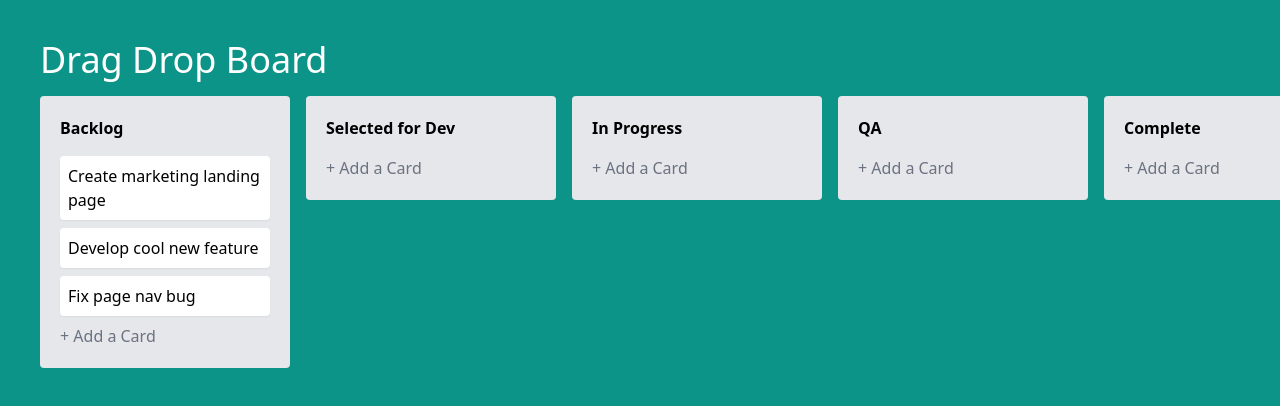
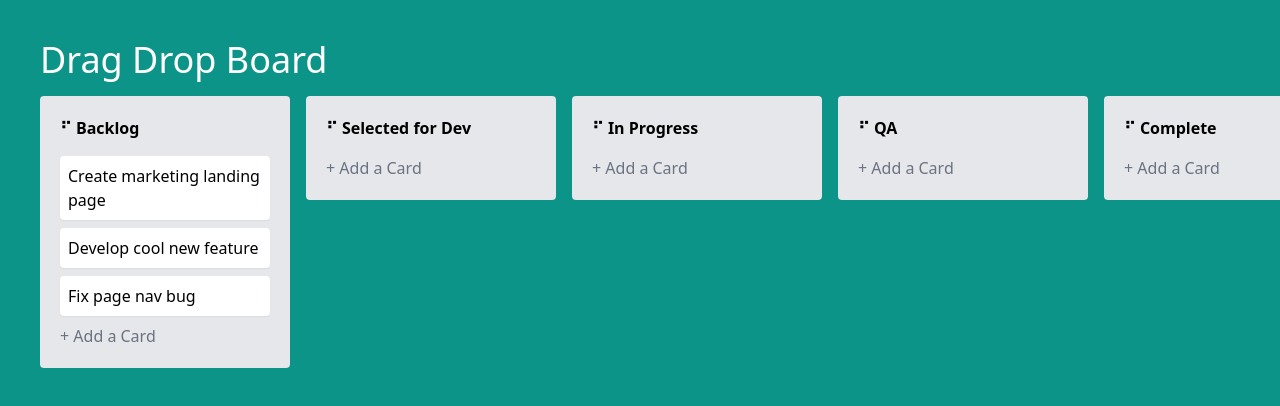
Before and after one commit to Sviut/nuxt-drag-drop, a Nuxt app: page / in a window 1280 px wide. Shown: the top 406 px of the page. Built offline with nearby package versions, Linux system fonts and the light colour scheme.

Commit message:
update drag handler

```diff
--- a/components/DragHandle.vue
+++ b/components/DragHandle.vue
@@ -1,8 +1,3 @@
 <template>
   <span class="drag-handler cursor-move"> ⠋ </span>
 </template>
-<script>
-export default {
-  name: 'DragHandle'
-}
-</script>
--- a/components/TrelloBoard.vue
+++ b/components/TrelloBoard.vue
@@ -2,6 +2,7 @@
 import draggable from 'vuedraggable'
 import { nanoid } from 'nanoid'
 import { Column } from '~/types'
+import DragHandle from '~/components/DragHandle.vue'
 
 const columns = ref<Column[]>([
   {
@@ -35,10 +36,13 @@ const columns = ref<Column[]>([
       group="columns"
       item-key="id"
       class="flex gap-4 items-start"
+      :animation="150"
+      handle=".drag-handler"
     >
       <template #item="{ element: column }: { element: Column }">
         <div class="column bg-gray-200 p-5 rounded min-w-[250px]">
           <header class="font-bold mb-4">
+            <DragHandle />
             {{ column.title }}
           </header>
 
```
